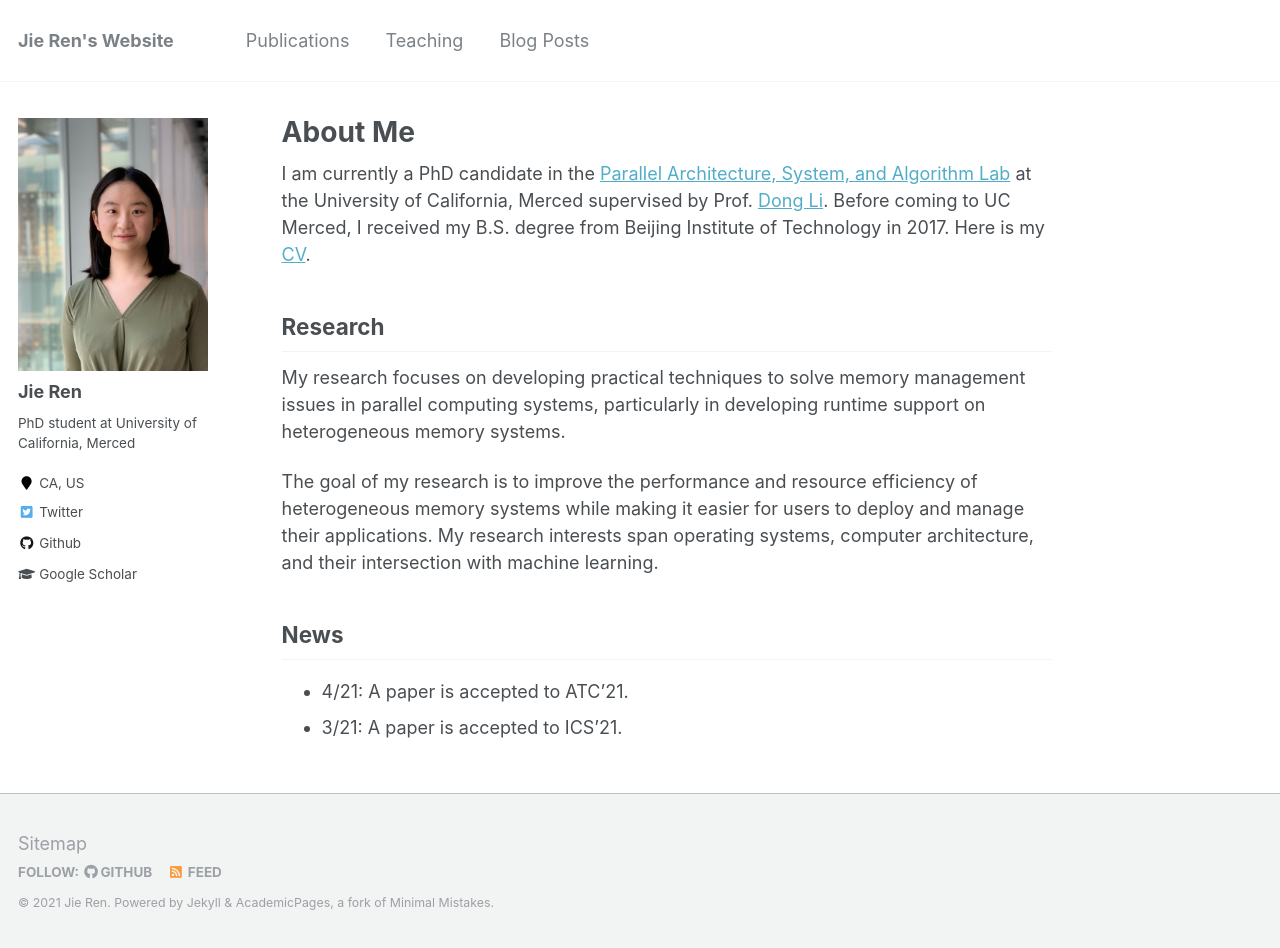
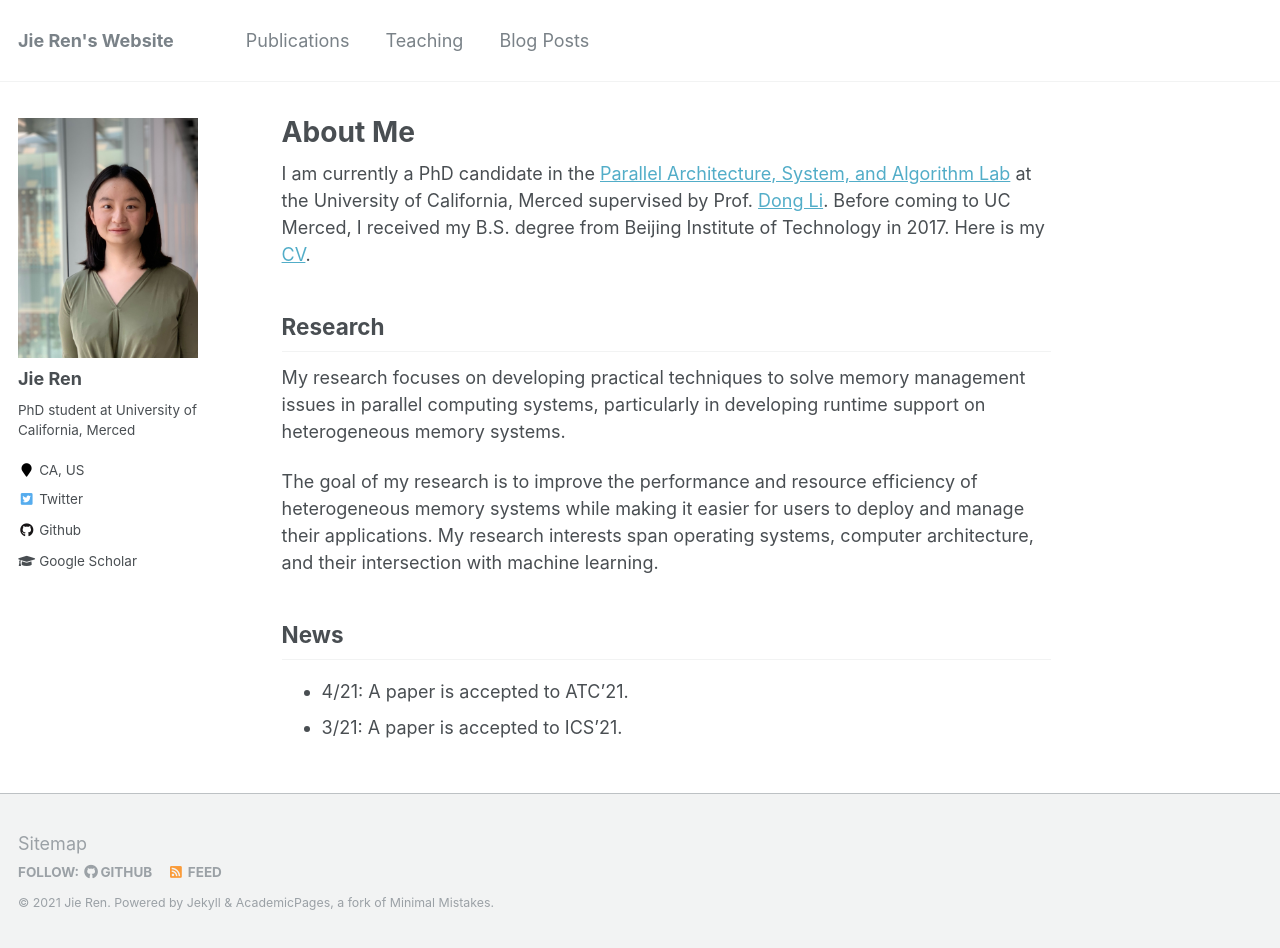
Before and after one commit to jren73/jren73.github.io, a Jekyll site: the page built from _pages/about.md, in a window 1280 px wide and 948 px high. Built offline with Jekyll 4.4.1, drawn with Linux system fonts in a browser that asks for light colours.

Commit message:
Update _sidebar.scss

```diff
--- a/_sass/_sidebar.scss
+++ b/_sass/_sidebar.scss
@@ -93,7 +93,7 @@
   // }
 
    img {
-    max-width: 200px;
+    max-width: 180px;
     border-radius: 0%;
 
     @include breakpoint($large) {
```
